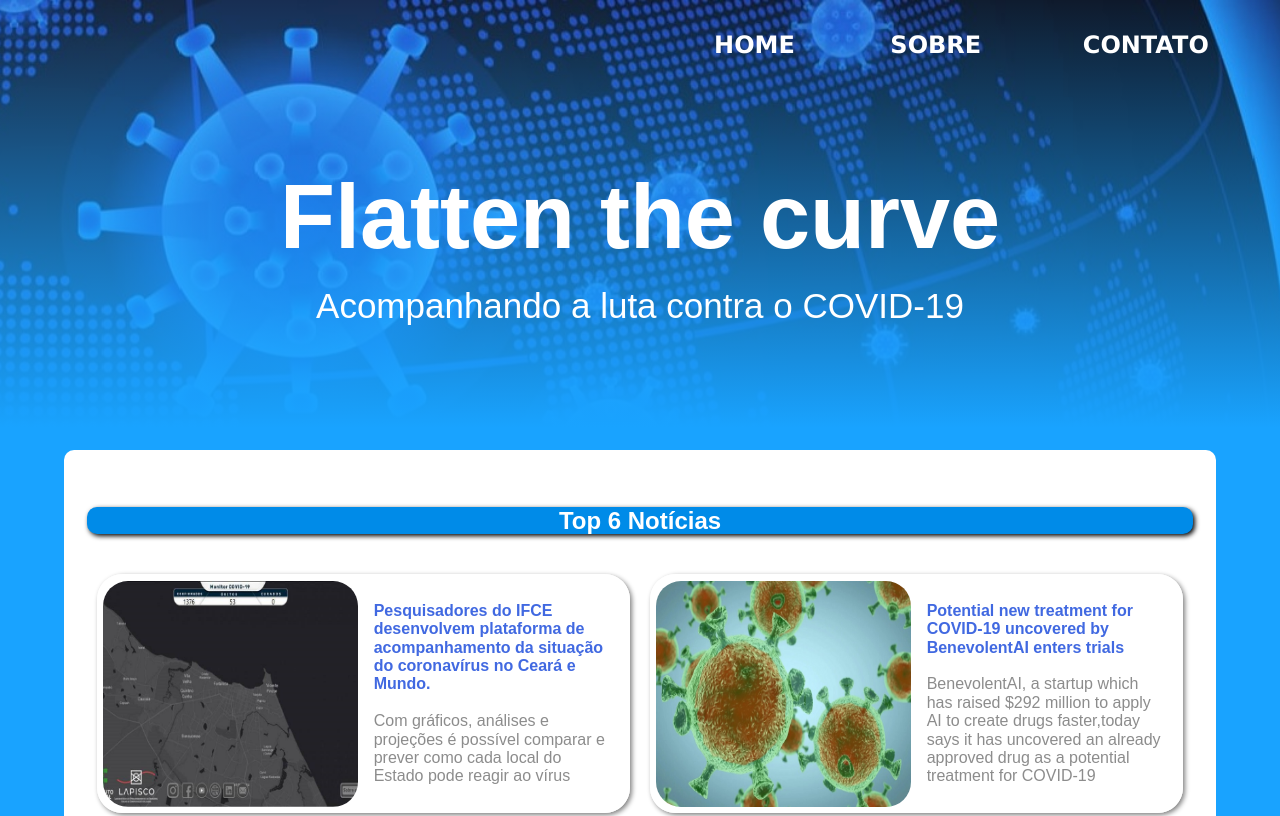
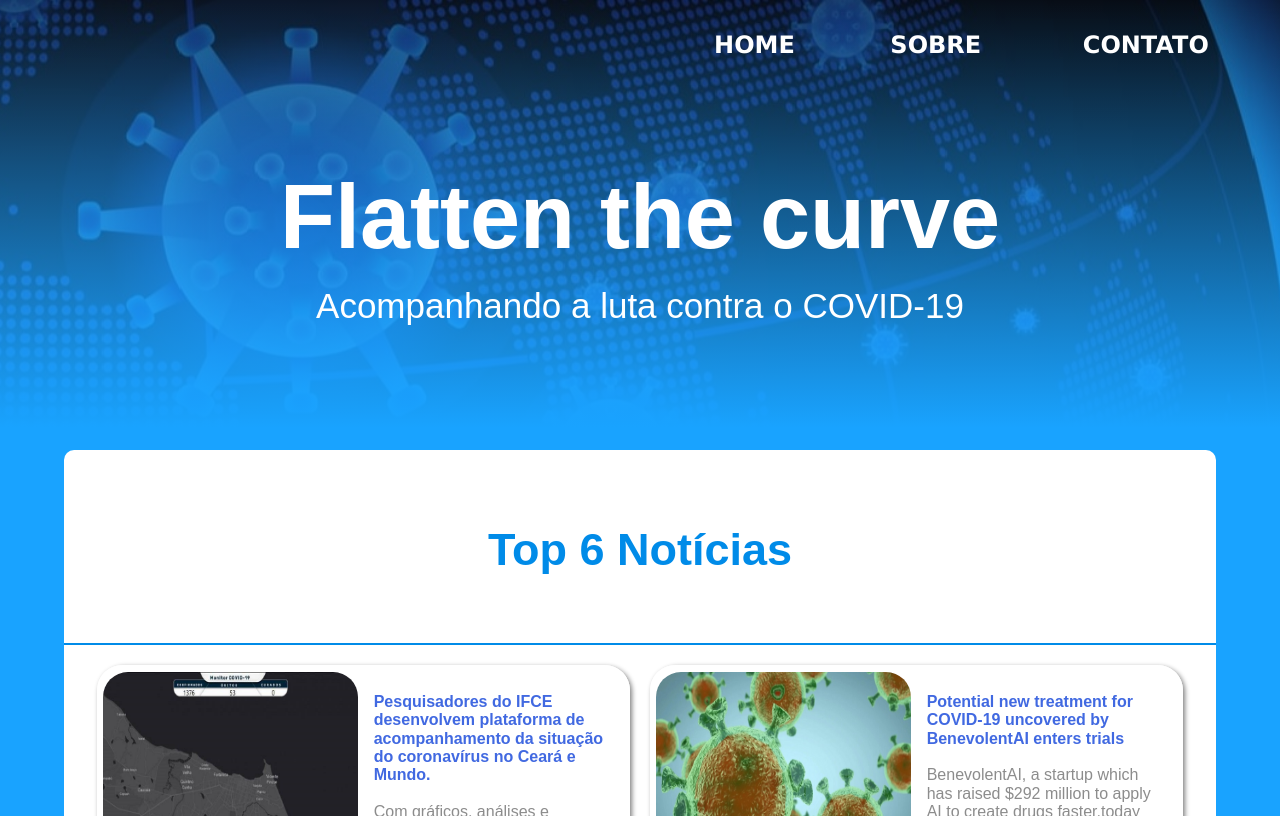
Before and after one commit to a-cs/gama-covid, a plain HTML site: page index.html in a window 1280 px wide. Shown: the top 816 px of the page. Drawn offline with Linux system fonts and the light colour scheme.

Commit message:
melhorando design top 6 noticias

```diff
--- a/estilo.css
+++ b/estilo.css
@@ -57,7 +57,7 @@ nav ul li a:hover{
     padding-top: 150px;
     height: 300px;
     margin: auto;
-    background: linear-gradient(to top, rgb(25, 163, 255) 5%, transparent 100%), rgb(25, 163, 255) url("Imagens/logo.jpg") no-repeat center / cover;
+    background: linear-gradient(to top, rgb(25, 163, 255) 5%, transparent 100%), linear-gradient(to top, transparent, rgba(0,0,0,50%)), rgb(25, 163, 255) url("Imagens/logo.jpg") no-repeat center / cover;
     text-align: center;
 }
 
@@ -92,14 +92,14 @@ nav ul li a:hover{
 
 
 #tituloDestaque{
-    background-color: rgba(0, 139, 232);
-    border-radius: 10px;
-    margin-bottom: 30px;
-    box-shadow: black 2px 2px 5px;
+    //background-color: rgba(0, 139, 232);
+    margin-bottom: 10px;
+    margin-top: 10px;
+    border-bottom: rgba(0, 139, 232) 2px solid;
     text-align: center;
-    color: white;
-    margin-left: 2%;
-    margin-right: 2%;
+    font-size: 30px;
+    padding-bottom: 30px;
+    color: rgba(0, 139, 232);
 
 }
 
```
